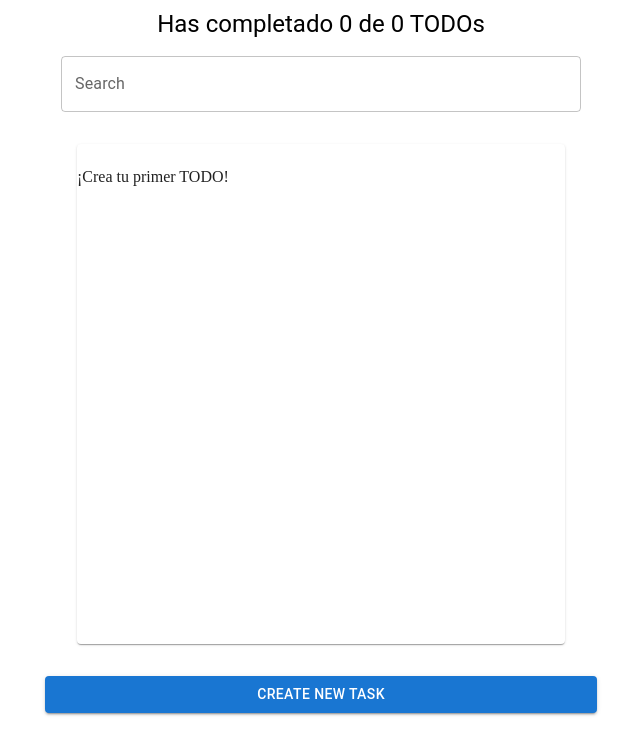
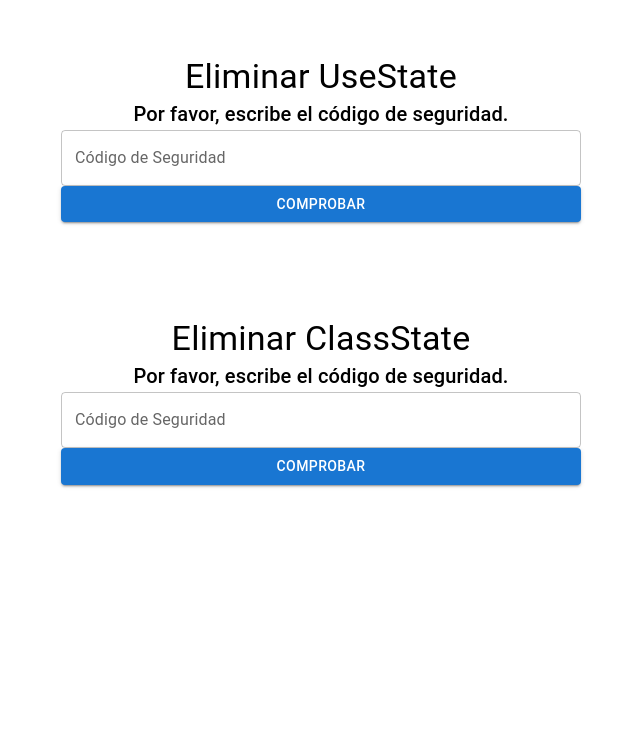
Before and after one commit to rodriguezespinoza0795/react-project, a React (Create React App) app: page / in a window 1280 px wide. Shown: the top 754 px of the page, without its empty margins (319-959 px from the left). Built offline with nearby package versions, Linux system fonts and the light colour scheme.

Commit message:
Examples React Function and classes

```diff
--- a/package.json
+++ b/package.json
@@ -7,6 +7,7 @@
     "@emotion/styled": "^11.6.0",
     "@material-ui/icons": "^4.11.2",
     "@mui/icons-material": "^5.2.5",
+    "@mui/lab": "^5.0.0-alpha.65",
     "@mui/material": "^5.2.8",
     "@testing-library/jest-dom": "^5.14.1",
     "@testing-library/react": "^12.0.0",
--- /dev/null
+++ b/src/estados-proyect/App.js
@@ -0,0 +1,15 @@
+import React from 'react';
+import Container from '@mui/material/Container';
+import { UseState } from './UseState'
+import { ClassState } from './ClassState'
+
+function App() {
+  return (
+    <Container maxWidth="sm">
+        <UseState name='UseState'/>
+        <ClassState name='ClassState'/>
+    </Container>
+  );
+}
+
+export default App;
--- /dev/null
+++ b/src/estados-proyect/ClassState.js
@@ -0,0 +1,67 @@
+import React from 'react';
+import { Button, TextField, Box, Typography } from '@mui/material';
+import LoadingButton from '@mui/lab/LoadingButton';
+
+
+class ClassState extends React.Component {
+    constructor(props){
+        super(props);
+        this.state={
+            error:false,
+            loading:false
+        }
+    }
+
+    componentDidUpdate() {
+        if(this.state.loading)
+        setTimeout(() => {
+            this.setState({loading:false})
+        }, 3000)
+    }
+
+    render () {
+        return (
+                <Box sx={{margin: 2, py:5}}>
+                    <Typography
+                        variant="h4"
+                        align="center">
+                    Eliminar {this.props.name}
+                    </Typography>
+                    <Typography
+                        variant="h6"
+                        align="center">
+                    Por favor, escribe el código de seguridad.
+                    </Typography>
+                    <TextField
+                        label="Código de Seguridad"
+                        fullWidth
+                        />
+                    {this.state.loading ?
+                        <LoadingButton
+                        loading
+                        variant="contained"
+                        fullWidth>
+                        LOADING
+                        </LoadingButton>
+                    :
+                        <Button
+                        variant="contained"
+                        onClick={() => this.setState({loading:true})}
+                        fullWidth>
+                        Comprobar
+                        </Button>
+                    }
+                    {this.state.error && (
+                    <Typography
+                    variant="h6"
+                    align="center"
+                    color='red'>
+                    Error: El código es incorrecto
+                    </Typography>
+                )}
+                </Box>
+        )
+    }
+}
+
+  export {ClassState};
--- /dev/null
+++ b/src/estados-proyect/UseState.js
@@ -0,0 +1,67 @@
+import React from 'react';
+import { Button, TextField, Box, Typography } from '@mui/material';
+import LoadingButton from '@mui/lab/LoadingButton';
+
+
+function UseState({ name }) {
+    const [error, setError] = React.useState(false)
+    const [loading, setLoading] = React.useState(false)
+
+    React.useEffect(() => {
+
+        if(loading)
+        setTimeout(() => {
+            setLoading(false)
+        }, 3000)
+    },[loading])
+
+    const handleButton = () => {
+        // setError(!error)
+        setLoading(true)
+    }
+
+    return (
+        <Box sx={{margin: 2, py:5}}>
+            <Typography
+                variant="h4"
+                align="center">
+            Eliminar {name}
+            </Typography>
+            <Typography
+                variant="h6"
+                align="center">
+            Por favor, escribe el código de seguridad.
+            </Typography>
+            <TextField
+                label="Código de Seguridad"
+                fullWidth
+                />
+            {loading ?
+                <LoadingButton
+                loading
+                variant="contained"
+                fullWidth>
+                LOADING
+                </LoadingButton>
+            :
+                <Button
+                variant="contained"
+                onClick={handleButton}
+                fullWidth>
+                Comprobar
+                </Button>
+            }
+
+            {error && (
+                <Typography
+                variant="h6"
+                align="center"
+                color='red'>
+                Error: El código es incorrecto
+                </Typography>
+            )}
+        </Box>
+    )
+  }
+
+  export { UseState } ;
--- a/src/index.js
+++ b/src/index.js
@@ -1,8 +1,8 @@
 import React from 'react';
 import ReactDOM from 'react-dom';
-import App from './components/App/App';
+import App from './estados-proyect/App';
 
 ReactDOM.render(
-  <App />,
+  <App/>,
   document.getElementById('root')
 );
```
Also changed, not shown: 2 other files (tests, documents, lock files or other folders).
